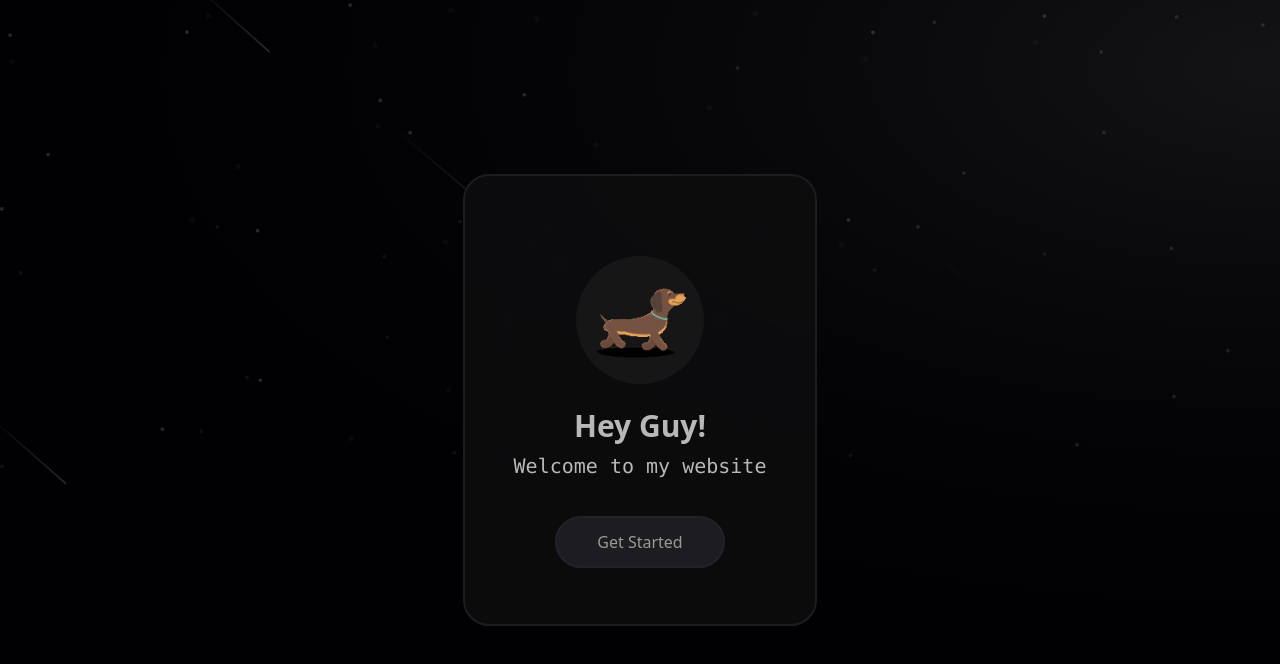
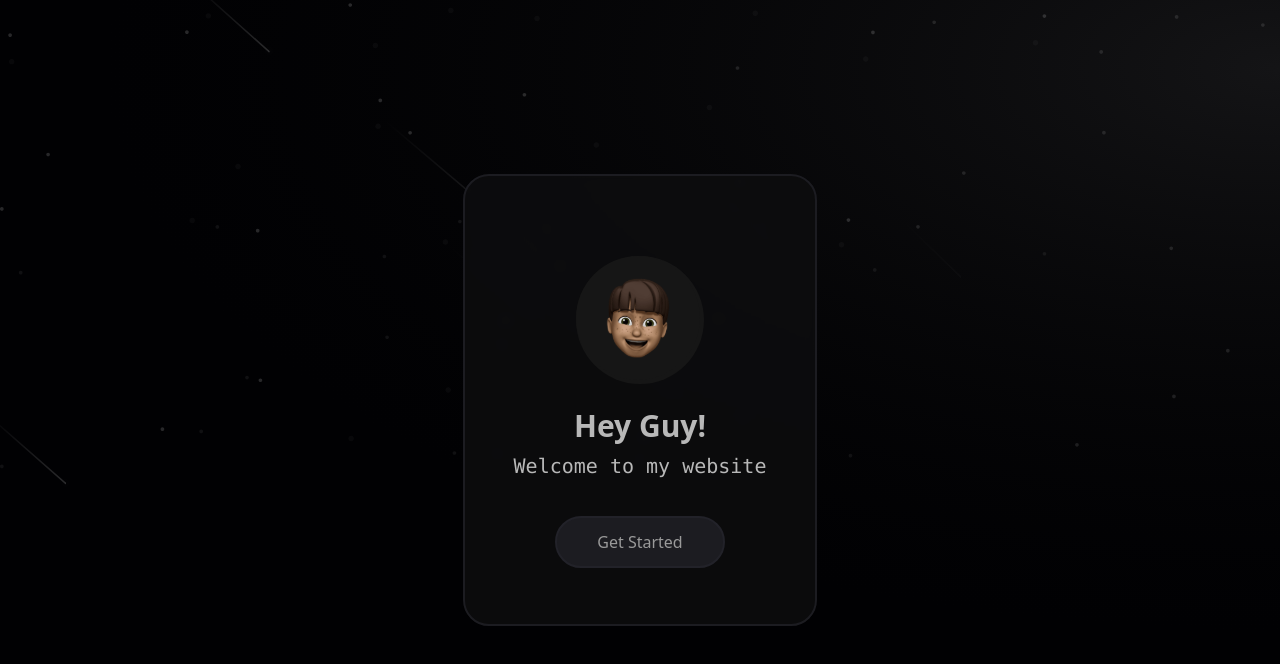
Before and after one commit to khinelynnhtwan/My_Profile, a React (Vite) app: page / in a window 1280 px wide. Shown: the top 664 px of the page. Built offline with nearby package versions, Linux system fonts and the light colour scheme.

Commit message:
fix image error

```diff
--- a/src/Component/Card.jsx
+++ b/src/Component/Card.jsx
@@ -9,8 +9,8 @@ export const Card = () => {
           <div className="w-[318px] h-[416px] text-center pt-16 rounded-xl text-[#B8B8B8]">
             <div className="">
               <div className="size-32 mx-auto mb-6 rounded-full bg-[#161616]">
-                {/* <img src="src/img/Avator.svg" alt="" /> */}
-                <img src="/src/img/LongDog.gif" alt="" />
+                <img src="src/img/Avator.svg" alt="" />
+                {/* <img src="/src/img/LongDog.gif" alt="" /> */}
               </div>
               <div className="mb-9">
                 <h1 className="text-3xl text-center font-bold pb-2">
```
